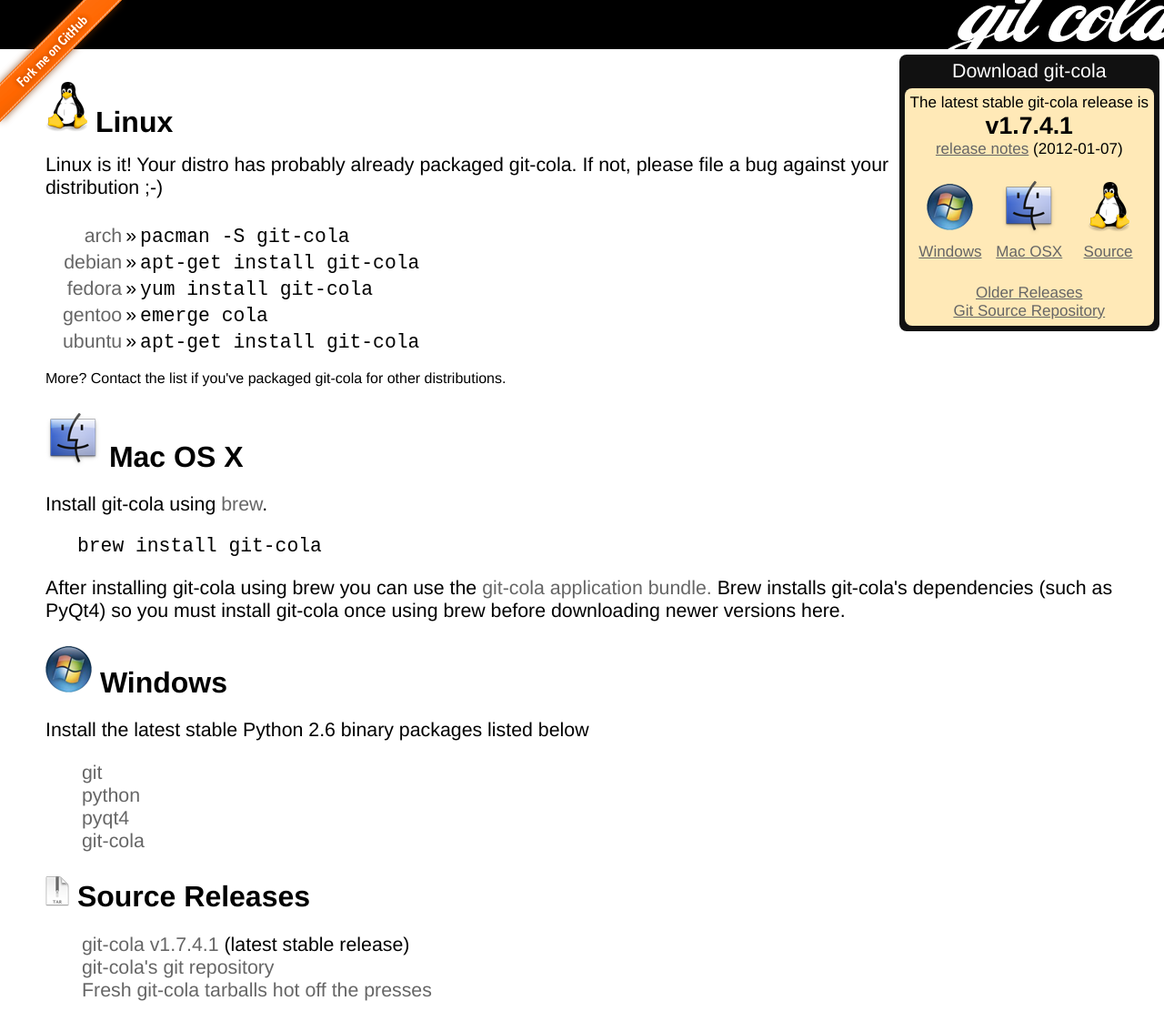
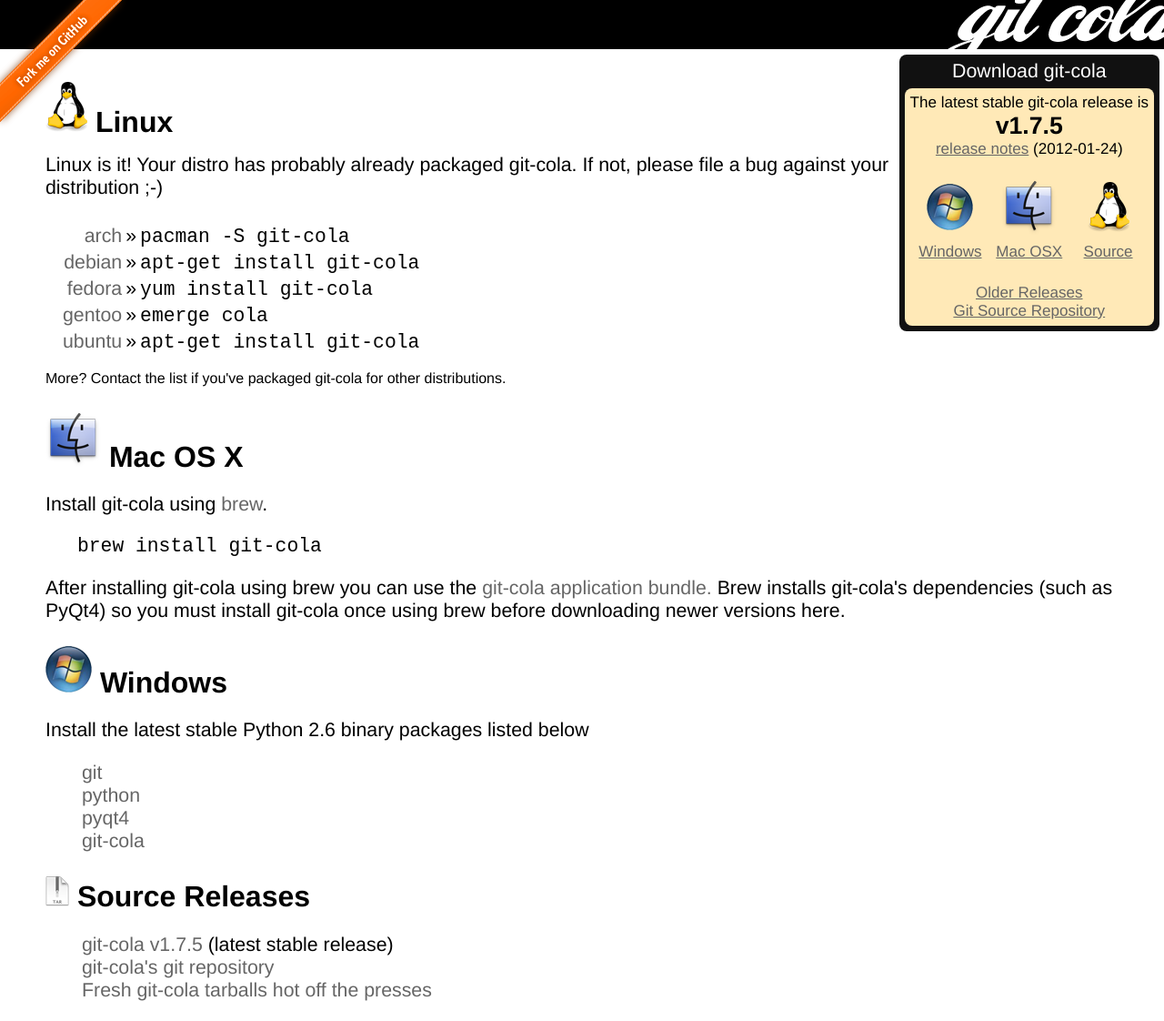
Before and after one commit to git-cola/git-cola.github.io, a Jekyll site: the page built from downloads.html, in a window 1280 px wide. Shown: the whole page at 91% size. Built offline with Jekyll 4.4.1, drawn with Linux system fonts in a browser that asks for light colours; Markdown is read by kramdown in place of the engine named in the settings.

Commit message:
git-cola 1.7.5

```diff
--- a/_config.yml
+++ b/_config.yml
@@ -12,7 +12,7 @@
   png_url:    /images/latex
 
 # git-cola variables
-cola_version: "1.7.4.1"
-cola_release_date: "2012-01-07"
+cola_version: "1.7.5"
+cola_release_date: "2012-01-24"
 cola_downloads: "https://github.com/downloads/git-cola/git-cola"
 cola_github: "https://github.com/git-cola/git-cola"
```
